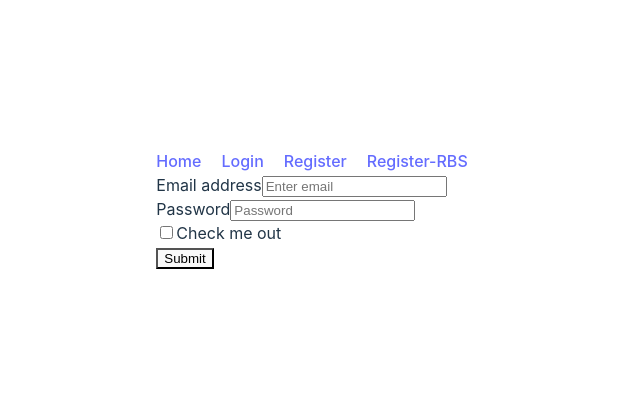
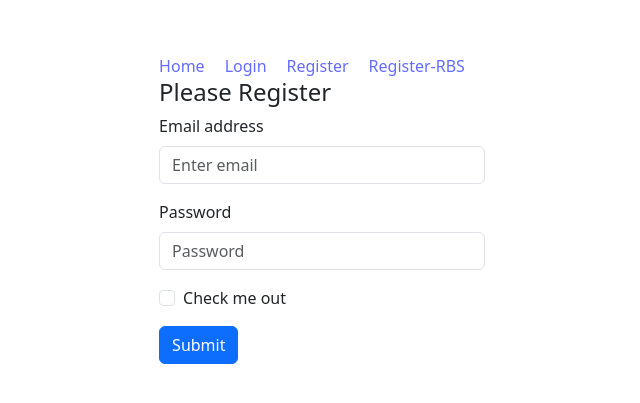
Before and after one commit to asib11/email-authentication, a React (Vite) app: page /registerRBS in a window 1280 px wide. Shown: the part 191-594 px from the top of the page, without its empty margins (318-958 px from the left). Built offline with nearby package versions, Linux system fonts and the light colour scheme.

Commit message:
register form make using bootstrap

```diff
--- a/src/components/RegisterRBS/RegisterRBS.jsx
+++ b/src/components/RegisterRBS/RegisterRBS.jsx
@@ -2,18 +2,26 @@ import Button from 'react-bootstrap/Button';
 import Form from 'react-bootstrap/Form';
 
 const RegisterRBS = () => {
+    const handleSubmit = event =>{
+        event.preventDefault();
+        const email = event.target.email.value;
+        const password = event.target.password.value;
+        console.log(email, password)
+    }
+
     return (
         <div>
-            <Form>
+            <h4>Please Register</h4>
+            <Form onSubmit={handleSubmit}>
                 <Form.Group className="mb-3" controlId="formBasicEmail">
                     <Form.Label>Email address</Form.Label>
-                    <Form.Control type="email" placeholder="Enter email" />
+                    <Form.Control type="email" name='email' placeholder="Enter email" />
 
                 </Form.Group>
 
                 <Form.Group className="mb-3" controlId="formBasicPassword">
                     <Form.Label>Password</Form.Label>
-                    <Form.Control type="password" placeholder="Password" />
+                    <Form.Control type="password" name='password' placeholder="Password" />
                 </Form.Group>
                 <Form.Group className="mb-3" controlId="formBasicCheckbox">
                     <Form.Check type="checkbox" label="Check me out" />
--- a/src/main.jsx
+++ b/src/main.jsx
@@ -1,6 +1,6 @@
 import React from 'react'
 import ReactDOM from 'react-dom/client'
-// import App from './App.css'
+import 'bootstrap/dist/css/bootstrap.min.css';
 import './index.css'
 import {
   createBrowserRouter,
```
